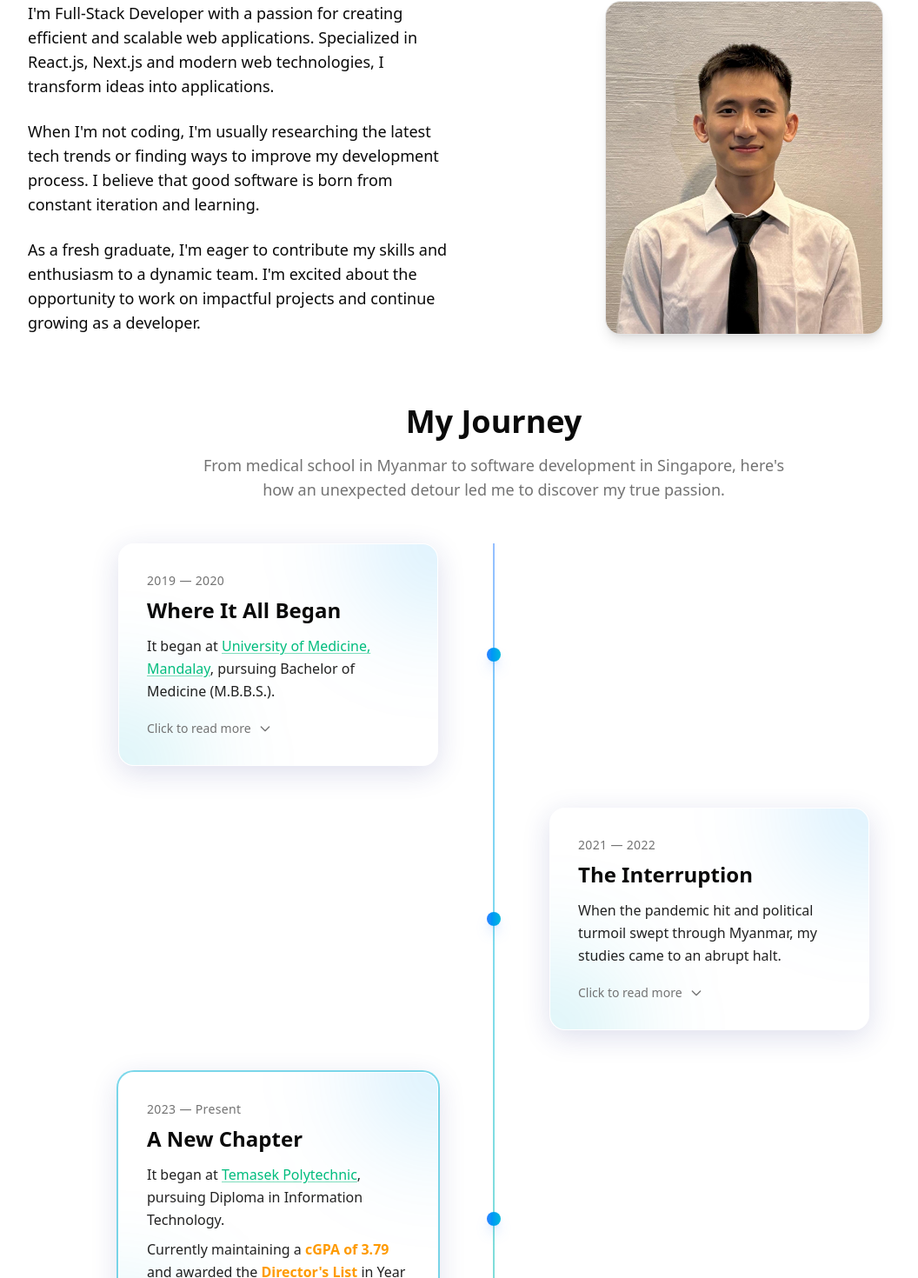
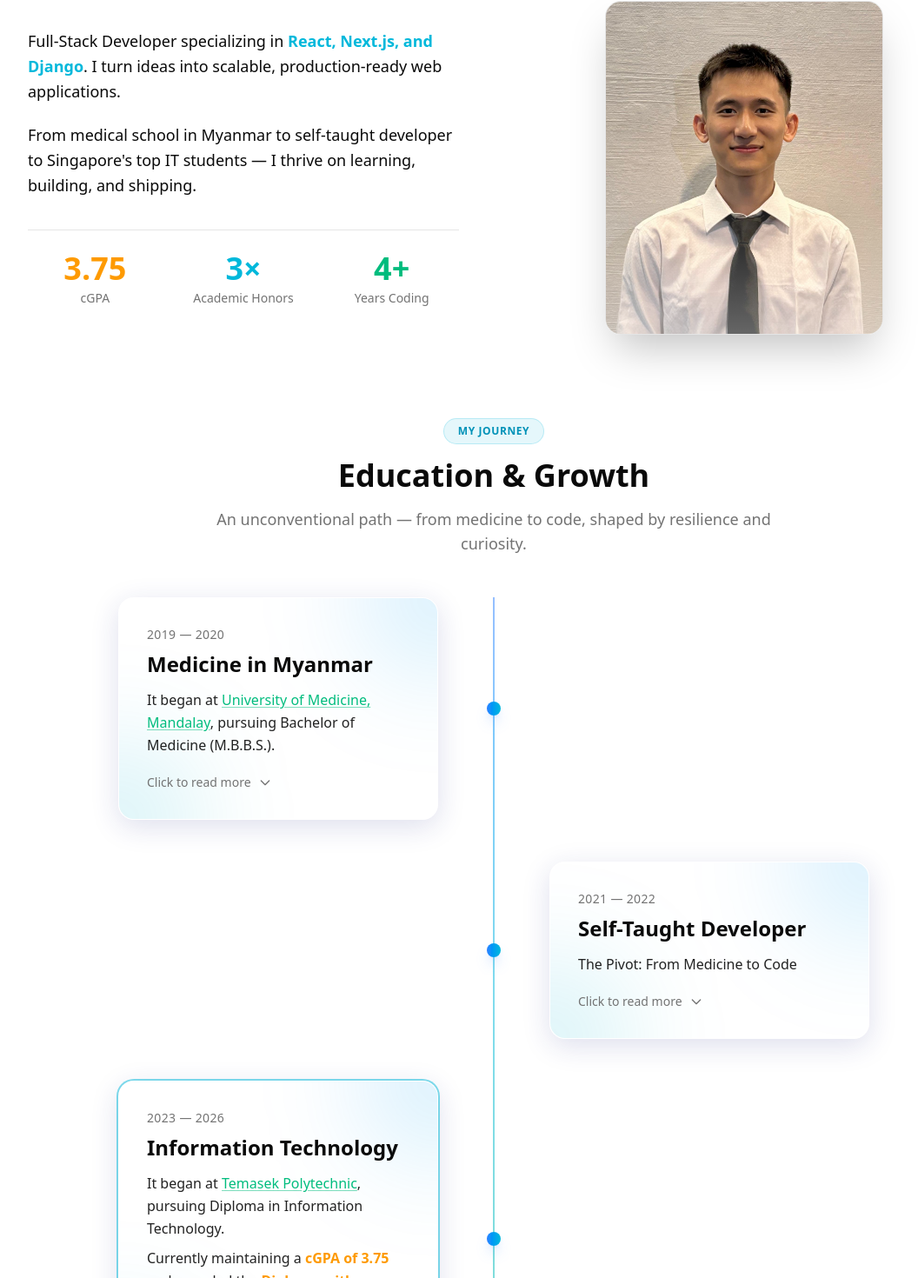
Before and after one commit to Hamizkhan08/Portfolio-Hamiz, a React (Vite) app: page / in a window 1280 px wide. Shown: the part 991-2461 px from the top of the page at 87% size, without its empty margins (72-1128 px from the left). Built offline with nearby package versions, Linux system fonts and the light colour scheme.

Commit message:
Refactor: Revise AboutSection content and layout, updating education journey details and enhancing personal narrative

```diff
--- a/src/components/About/AboutSection.tsx
+++ b/src/components/About/AboutSection.tsx
@@ -4,24 +4,24 @@ import FadeIn from "../ui/FadeIn";
 const educationJourney = [
     {
         year: "2019 — 2020",
-        title: "Where It All Began",
+        title: "Medicine in Myanmar",
         institution: {
             name: "University of Medicine, Mandalay",
             link: "https://www.ummdy.gov.mm/",
             tooltipDescription: "One of the prestigious medical universities in Myanmar, known for producing skilled healthcare professionals."
         },
         degree: "Bachelor of Medicine (M.B.B.S.)",
-        description: "I started my journey pursuing medicine in Myanmar, a path I once thought was my calling. But life had different plans."
+        description: "Began pursuing medicine, a path I thought was my calling."
     },
     {
         year: "2021 — 2022",
-        title: "The Interruption",
-        degree: "When the pandemic hit and political turmoil swept through Myanmar, my studies came to an abrupt halt.",
-        description: "Instead of waiting, I turned uncertainty into opportunity. The military coup changed everything overnight. With universities closed indefinitely, I discovered web development through online courses, teaching myself HTML, CSS, JavaScript, and React one tutorial at a time. What started as a way to stay productive became a genuine passion."
+        title: "Self-Taught Developer",
+        degree: "The Pivot: From Medicine to Code",
+        description: "When the pandemic and political turmoil halted my studies, I taught myself web development through online courses — mastering HTML, CSS, JavaScript, and React."
     },
     {
-        year: "2023 — Present",
-        title: "A New Chapter",
+        year: "2023 — 2026",
+        title: "Information Technology",
         institution: {
             name: "Temasek Polytechnic",
             link: "https://www.tp.edu.sg/home.html",
@@ -29,8 +29,13 @@ const educationJourney = [
         },
         degree: "Diploma in Information Technology",
         achievements: {
-            gpa: "3.79",
+            gpa: "3.75",
             honors: [
+                {
+                    name: "Diploma with Merit",
+                    years: "Graduating Class",
+                    tooltipDescription: "An institutional honor awarded to the top 10% of the graduating cohort, recognizing exceptional academic excellence and outstanding performance throughout the diploma program."
+                },
                 {
                     name: "Director's List",
                     years: "Year 1 & 2",
@@ -38,14 +43,21 @@ const educationJourney = [
                 }
             ]
         },
-        description: "What started as self-learning became a genuine passion. Now pursuing my diploma, I'm building the skills to create technology that makes a difference.",
+        description: "Built a strong foundation in software engineering while consistently ranking among the top students.",
         isHighlight: true
     }
+];
+
+const quickStats = [
+    { value: "3.75", label: "cGPA", accent: "text-amber-500" },
+    { value: "3×", label: "Academic Honors", accent: "text-cyan-500" },
+    { value: "4+", label: "Years Coding", accent: "text-emerald-500" },
 ];
 
 export default function About() {
   return (
     <section id="about" className="md:py-20 py-10 w-full bg-background">
+      {/* About Me Section */}
       <div className="max-w-6xl mx-auto px-10">
         <FadeIn>
           <div className="text-center mb-16">
@@ -54,40 +66,57 @@ export default function About() {
         </FadeIn>
         <div className="grid grid-cols-1 md:grid-cols-2 gap-20 items-center">
           <FadeIn direction="right" delay={0.2}>
-            <div className="flex flex-col gap-6 text-left text-foreground">
-              <p className="text-lg">
-                I'm Full-Stack Developer with a passion for creating efficient and scalable web applications. Specialized in React.js, Next.js and modern web technologies, I transform ideas into applications.
+            <div className="flex flex-col gap-5 text-left text-foreground">
+              <p className="text-lg leading-relaxed">
+                Full-Stack Developer specializing in <span className="text-cyan-500 dark:text-cyan-400 font-semibold">React, Next.js, and Django</span>. I turn ideas into scalable, production-ready web applications.
               </p>
-              <p className="text-lg">
-                  When I'm not coding, I'm usually researching the latest tech trends or finding ways to improve my development process. I believe that good software is born from constant iteration and learning.
+              <p className="text-lg leading-relaxed">
+                From medical school in Myanmar to self-taught developer to Singapore's top IT students — I thrive on learning, building, and shipping.
               </p>
-              <p className="text-lg">
-                  As a fresh graduate, I'm eager to contribute my skills and enthusiasm to a dynamic team. I'm excited about the opportunity to work on impactful projects and continue growing as a developer.
-              </p >
+
+              {/* Quick Stats */}
+              <div className="grid grid-cols-3 gap-4 mt-4 pt-6 border-t border-border">
+                {quickStats.map((stat, i) => (
+                  <div key={i} className="text-center">
+                    <div className={`text-3xl md:text-4xl font-bold ${stat.accent}`}>
+                      {stat.value}
+                    </div>
+                    <div className="text-xs md:text-sm text-muted-foreground mt-1">
+                      {stat.label}
+                    </div>
+                  </div>
+                ))}
+              </div>
             </div>
           </FadeIn>
           <FadeIn direction="left" delay={0.4}>
             <div className="flex justify-center">
-              <div className=" w-80 h-96 bg-muted rounded-2xl overflow-hidden shadow-lg border border-border">
-                <img src="/profile.jpeg" alt="Profile" className="w-full h-full object-cover" />
+              <div className="relative w-80 h-96 rounded-2xl overflow-hidden shadow-2xl border border-border group">
+                <img src="/profile.jpeg" alt="Profile" className="w-full h-full object-cover transition-transform duration-700 group-hover:scale-105" />
+                {/* Subtle gradient overlay */}
+                <div className="absolute inset-0 bg-gradient-to-t from-background/40 via-transparent to-transparent" />
               </div>
             </div>
           </FadeIn>
         </div>
       </div>
-      <div className="max-w-4xl mx-auto mt-20 px-4">
+
+      {/* Education Journey Section */}
+      <div className="max-w-4xl mx-auto mt-24 px-4">
         <FadeIn>
           <div className="text-center mb-12">
-              <h2 className="text-4xl font-bold text-foreground mb-4">My Journey</h2>
-              <p className="text-muted-foreground text-lg max-w-2xl mx-auto">
-                From medical school in Myanmar to software development in Singapore, here's how an unexpected detour led me to discover my true passion.
-              </p>
+            <span className="inline-block px-4 py-1.5 rounded-full text-xs font-semibold tracking-wider uppercase bg-cyan-500/10 text-cyan-600 dark:text-cyan-400 border border-cyan-500/20 mb-4">
+              My Journey
+            </span>
+            <h2 className="text-4xl font-bold text-foreground mb-4">Education & Growth</h2>
+            <p className="text-muted-foreground text-lg max-w-2xl mx-auto">
+              An unconventional path — from medicine to code, shaped by resilience and curiosity.
+            </p>
           </div>
         </FadeIn>
 
         {/* Timeline */}
         <div className="relative">
-          {/* Vertical Line */}
           <div className="absolute left-4 md:left-1/2 top-0 bottom-0 w-0.5 bg-gradient-to-b from-blue-500/50 via-cyan-500/50 to-teal-500/50 transform md:-translate-x-1/2" />
 
           <div className="space-y-8 md:space-y-12">
@@ -98,15 +127,12 @@ export default function About() {
                 direction={index % 2 === 0 ? "right" : "left"}
               >
                 <div className={`relative flex items-center ${index % 2 === 0 ? 'md:flex-row' : 'md:flex-row-reverse'}`}>
-                  {/* Timeline Dot */}
                   <div className="absolute left-4 md:left-1/2 w-4 h-4 rounded-full bg-gradient-to-r from-blue-500 to-cyan-500 transform -translate-x-1/2 z-10 shadow-lg shadow-blue-500/30" />
 
-                  {/* Card */}
                   <div className={`ml-12 md:ml-0 md:w-[calc(50%-2rem)] ${index % 2 === 0 ? 'md:pr-8' : 'md:pl-8'}`}>
                     <EducationCard {...edu} />
                   </div>
 
-                  {/* Spacer for alternating layout */}
                   <div className="hidden md:block md:w-[calc(50%-2rem)]" />
                 </div>
               </FadeIn>
@@ -114,7 +140,6 @@ export default function About() {
           </div>
         </div>
       </div>
-
     </section>
   )
 }
```
